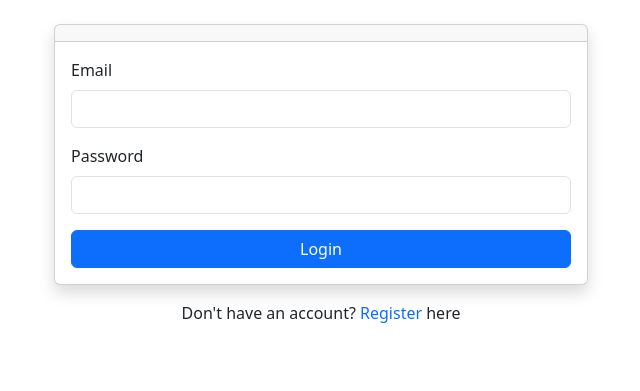
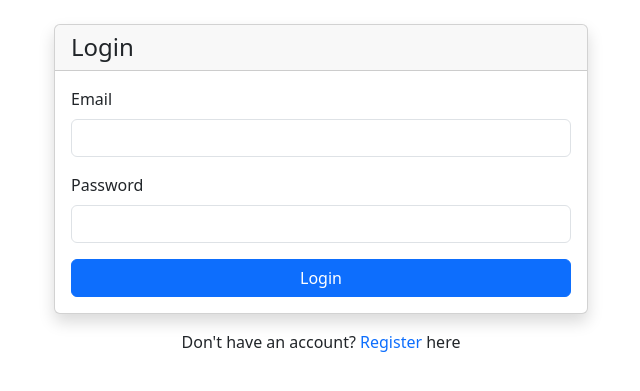
Before and after one commit to KostyaKindaluk/library_app, a Django app: page /login/ in a window 1280 px wide. Shown: the part 56-447 px from the top of the page, without its empty margins (319-959 px from the left). Run offline with Django 5.2, Linux system fonts and the light colour scheme.

Commit message:
Update login.html

```diff
--- a/library/templates/auth/login.html
+++ b/library/templates/auth/login.html
@@ -7,6 +7,7 @@
     <div class="col-md-6">
       <div class="card shadow">
         <div class="card-header">
+          <h4 class="mb-0">Login</h4>
         </div>
         <div class="card-body">
           <form id="registerForm" novalidate>
```
